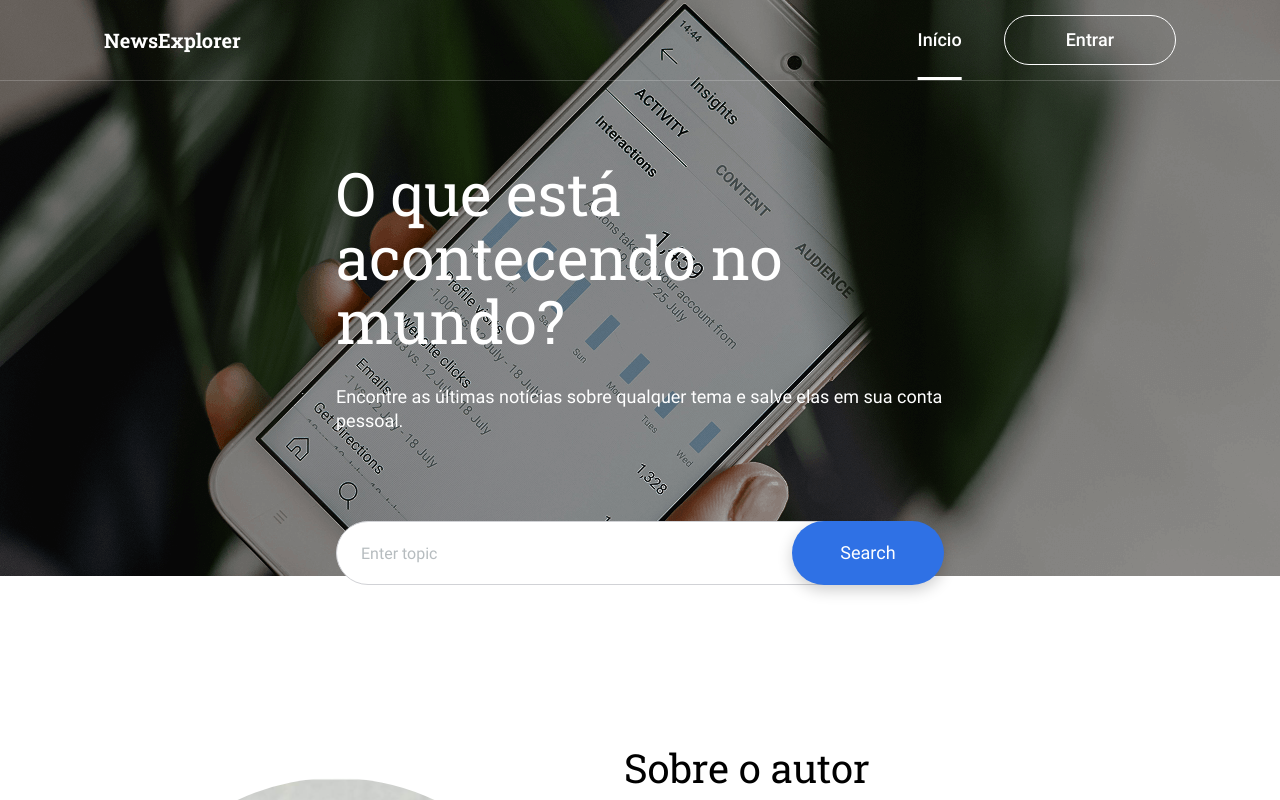
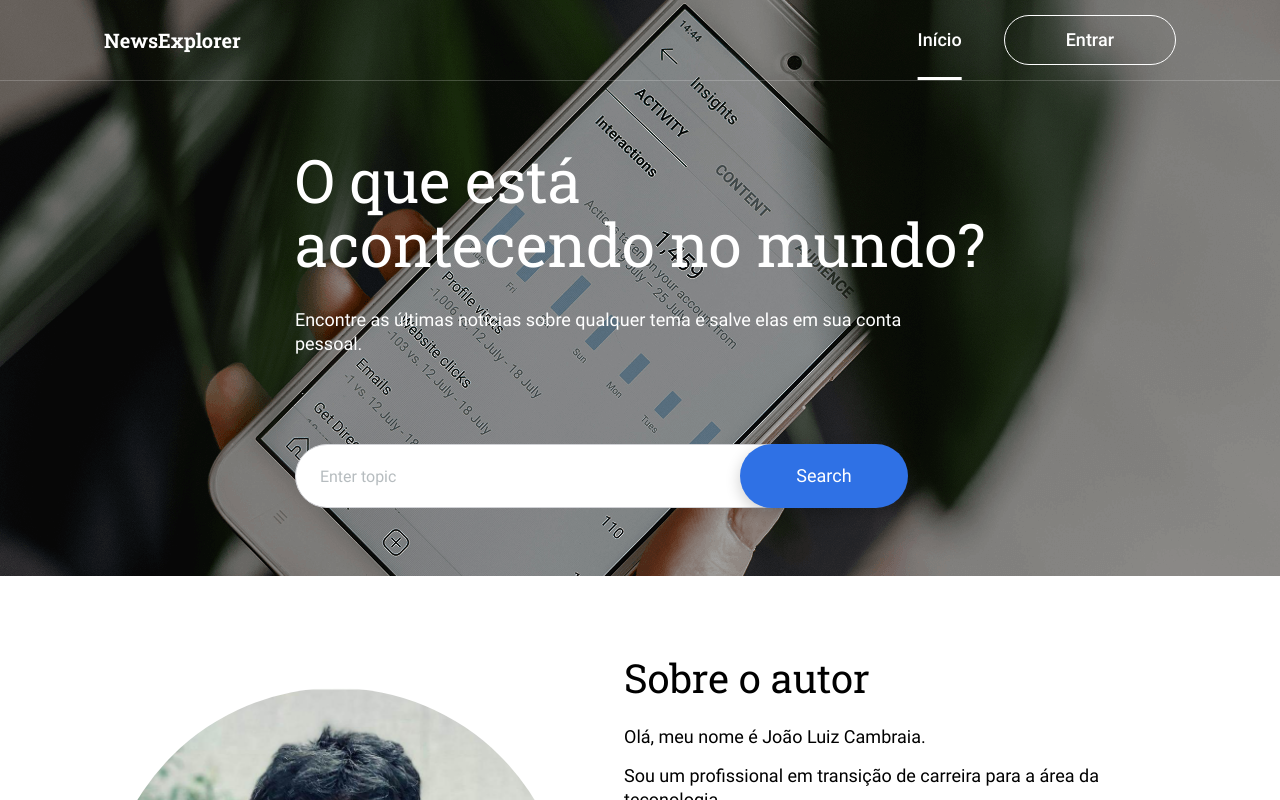
Before and after one commit to jlcambraia/news-explorer-frontend, a React (Vite) app: page / in a window 1280 px wide. Shown: the top 800 px of the page. Built offline with nearby package versions, Linux system fonts and the light colour scheme.

Commit message:
refactor: melhora responsividade devido à tradução para português

```diff
--- a/src/pages/Main/components/Search/Search.css
+++ b/src/pages/Main/components/Search/Search.css
@@ -3,7 +3,7 @@
   flex-direction: column;
   justify-content: center;
   align-items: center;
-  padding: 80px 0;
+  padding: 67px 0;
 }
 
 .search__title {
@@ -11,20 +11,44 @@
   font-weight: 400;
   font-size: 60px;
   line-height: 64px;
-  width: 608px;
   margin: 0 0 32px;
   color: #fff;
+}
+
+.search__title-paragraph {
+  display: block;
 }
 
 .search__subtitle {
   margin: 0 0 88px;
   color: #fff;
-  width: 608px;
+}
+
+.search__subtitle-paragraph {
+  display: block;
 }
 
 @media screen and (max-width: 1000px) {
   .search {
-    padding: 80px 0;
+    padding: 67px 0;
+  }
+}
+
+@media screen and (max-width: 785px) {
+  .search {
+    padding: 35px 0;
+  }
+
+  .search__container {
+    width: 452px;
+  }
+
+  .search__title-paragraph {
+    display: inline;
+  }
+
+  .search__subtitle-paragraph {
+    display: inline;
   }
 }
 
@@ -36,19 +60,21 @@
   .search__title {
     font-size: 36px;
     line-height: 40px;
-    margin: 0 0 16px -70px;
-    width: 385px;
+    margin: 0 0 16px 0;
+    width: 425px;
   }
-
   .search__subtitle {
     margin: 0 0 48px;
-    width: 452px;
   }
 }
 
 @media screen and (max-width: 543px) {
   .search {
     padding: 38px 16px;
+  }
+
+  .search__container {
+    width: 100%;
   }
 
   .search__title {
@@ -58,6 +84,12 @@
 
   .search__subtitle {
     width: 100%;
+  }
+}
+
+@media screen and (max-width: 443px) {
+  .search__subtitle {
+    margin: 0 0 32px;
   }
 }
 
@@ -87,7 +119,7 @@
 
   .search__subtitle {
     width: 275px;
-    margin: 0 0 100px;
+    margin: 0 0 75px;
     padding: 0;
   }
 }
--- a/src/pages/Main/components/Search/SearchForm/SearchForm.css
+++ b/src/pages/Main/components/Search/SearchForm/SearchForm.css
@@ -1,11 +1,9 @@
 .search-form {
-  width: 608px;
   display: flex;
-  justify-content: center;
 }
 
 .search-form__input {
-  width: 600px;
+  width: 535px;
   height: 64px;
   border: 1px solid #d1d2d6;
   border-radius: calc(440px / 2);
```
